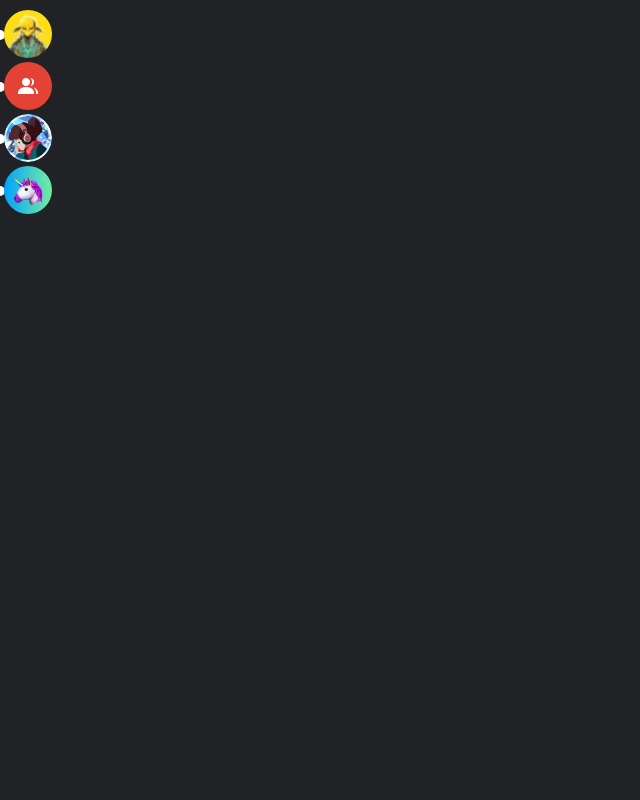
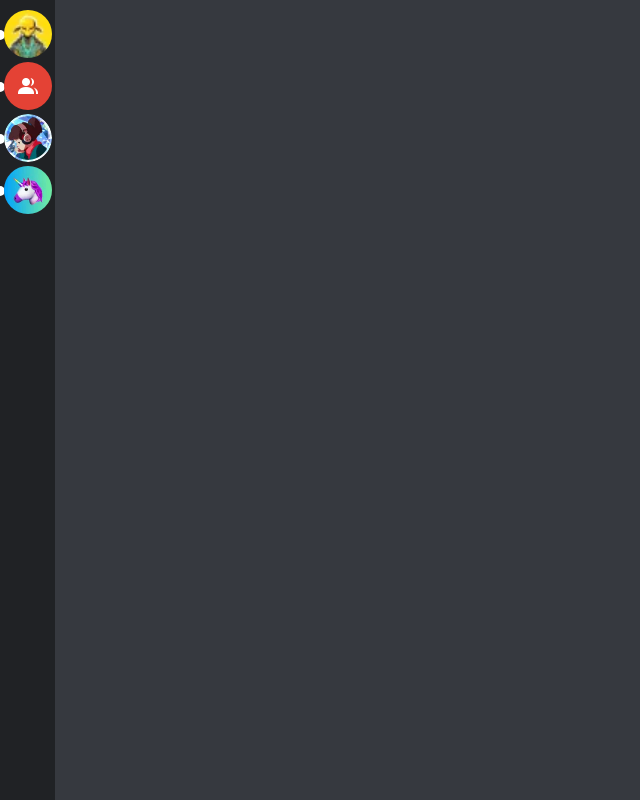
Before and after one commit to juanfariasdev/Discord-Clone-BlockChain, a Next.js app in the folder client/: page / in a window 1280 px wide. Shown: the whole page, without its empty margins (0-640 px from the left). Built offline with nearby package versions, Linux system fonts and the light colour scheme.

Commit message:
color "gray" renomead for "grey"

```diff
--- a/client/components/RoomAvatar/RoomAvatar.module.scss
+++ b/client/components/RoomAvatar/RoomAvatar.module.scss
@@ -41,7 +41,7 @@
         width: 48px;
         height: 48px;
 
-        background: var(--light-gray);
+        background: var(--light-grey);
 
         border-radius: 100%;
 
--- a/client/src/styles/Home.module.scss
+++ b/client/src/styles/Home.module.scss
@@ -12,7 +12,7 @@
   height: 100%;
   width: 100vw;
 
-  background: var(--light-gray);
+  background: var(--light-grey);
 
   overflow: scroll;
   position: relative;
--- a/client/src/styles/globals.scss
+++ b/client/src/styles/globals.scss
@@ -16,7 +16,7 @@
   --font-size: 0.95rem;
   --transition: 0.2s ease-out;
   --green: #3ba55d;
-  --hover-light-gray-color: #3b3d43;
+  --hover-light-grey-color: #3b3d43;
 }
 
 body {
```
